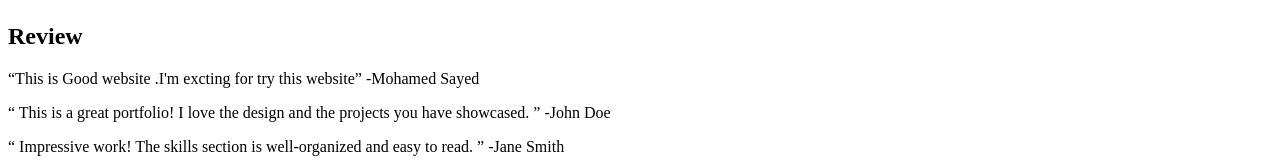
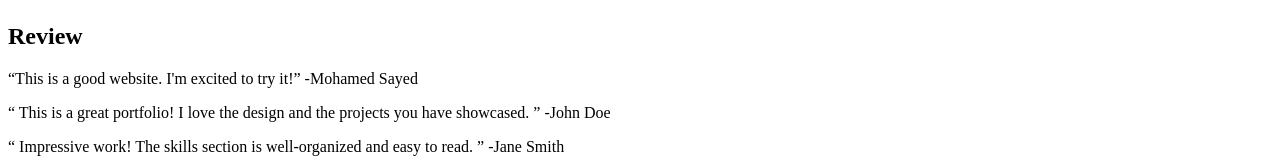
Before and after one commit to Mohamedsayed101/ITI-React, a plain HTML site: page Task-After_Sessions/index.html in a window 1280 px wide. Shown: the part 3809-3969 px from the top of the page. Drawn offline with Linux system fonts and the light colour scheme.

Commit message:
modfiy some sections in html page and change others

```diff
--- a/Task-After_Sessions/index.html
+++ b/Task-After_Sessions/index.html
@@ -180,7 +180,6 @@ Steps for Learning
         </fieldset>
         <!-- This is form tag for bulid form that contains related inputs -->
         </form>
-        </section>
         <br />
         <p>
           Feel free to reach out to me via email at
@@ -202,7 +201,7 @@ Steps for Learning
       <section id="review">
         <h2 id="My-review">Review</h2>
         <p>
-          <q>This is Good website .I'm excting for try this website</q>
+          <q>This is a good website. I'm excited to try it!</q>
           <span> -Mohamed Sayed</span>
         </p>
         <p>
```
